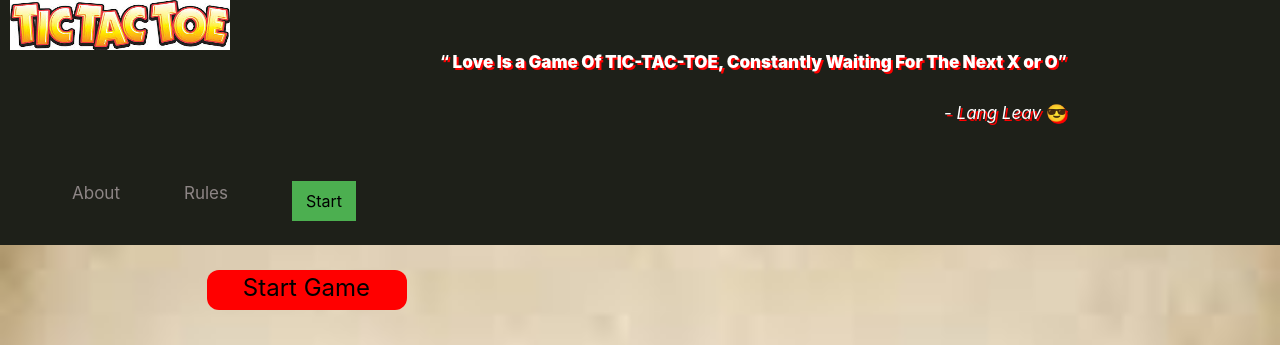
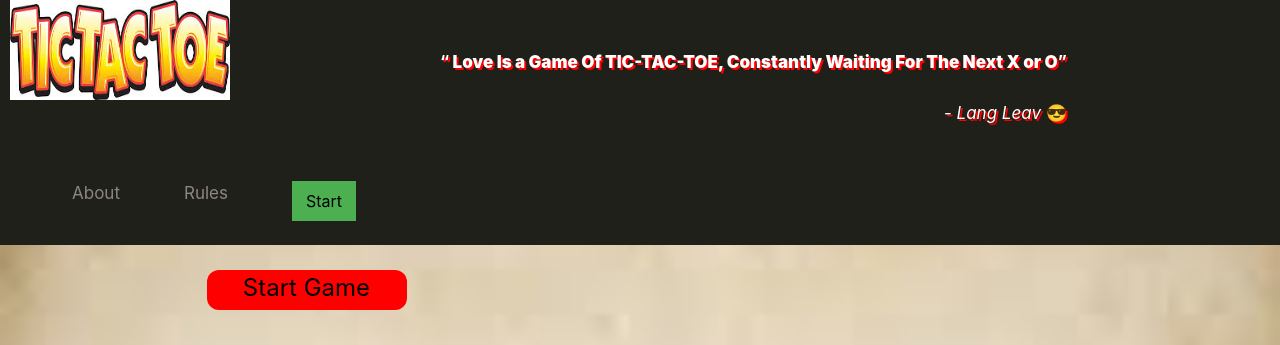
Before and after one commit to vaishnavi8701/Tic-Tac-Toe, a plain HTML site: page tic.html in a window 1280 px wide. Shown: the top 345 px of the page. Drawn offline with nearby package versions, Linux system fonts and the light colour scheme.

Commit message:
Update tic.html

```diff
--- a/tic.html
+++ b/tic.html
@@ -17,7 +17,7 @@
 
     <header>
         <div class="nav">
-            <li style="float:left; list-style-type:none;color:white;margin-left:10px;"><img src="dowad.jfif" alt="tic" style="width:220px;height:50px;">
+            <li style="float:left; list-style-type:none;color:white;margin-left:10px;"><img src="dowad.jfif" alt="tic" style="width:220px;height:100px;">
             </li>
             <li style="float:left; list-style-type:none;color:white;margin-top:20px;margin-left:180px;">
                 <dl style="float:left;font-size:17px; text-shadow: 2px 2px red;list-style-type:none;color:white;margin:30px;">
```
